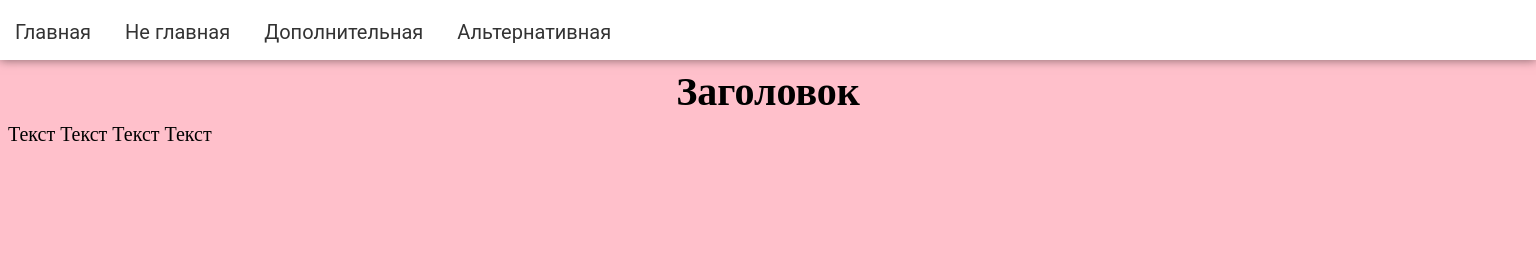
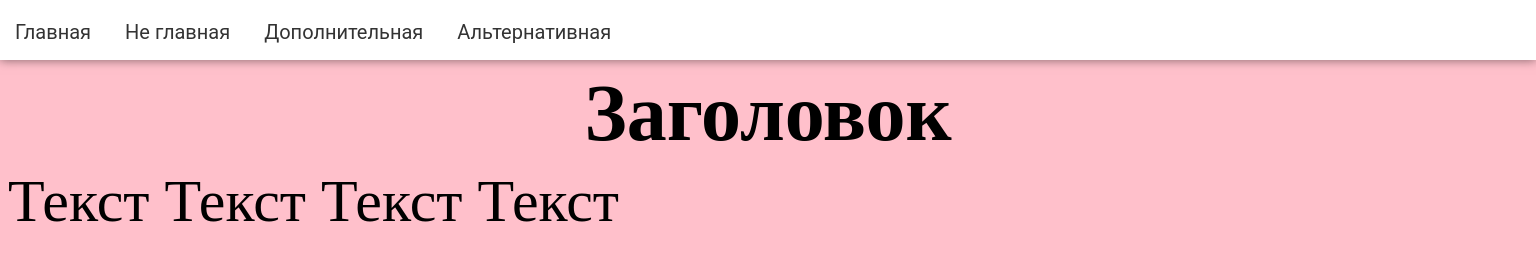
Before and after one commit to WebHeroSchool/Kots-HTML-17, a plain HTML site: page index.html in a window 1536 px wide. Drawn offline with Linux system fonts and the light colour scheme.

Commit message:
Исправлена адаптация шрифтов

```diff
--- a/style.css
+++ b/style.css
@@ -3,8 +3,27 @@ body {
   margin: 0;
 }
 
-/*ДЛЯ МАЛЕНЬКОГО ЭКРАНА*/
-@media (max-width: 639px) {
+@media (min-width:320px) {
+  .header__title {
+    font-size: 30px;
+  }
+
+  .block {
+    font-size: 10px;
+  }
+}
+
+@media (min-width:481px) {
+  .header__title {
+    font-size: 40px;
+  }
+
+  .block {
+    font-size: 20px;
+  }
+}
+
+@media (min-width:641px) {
   .header__title {
     font-size: 50px;
   }
@@ -12,7 +31,40 @@ body {
   .block {
     font-size: 30px;
   }
+}
 
+@media (min-width:961px) {
+  .header__title {
+    font-size: 60px;
+  }
+
+  .block {
+    font-size: 40px;
+  }
+}
+
+@media (min-width:1025px) {
+  .header__title {
+    font-size: 70px;
+  }
+
+  .block {
+    font-size: 50px;
+  }
+}
+
+@media (min-width:1281px) {
+  .header__title {
+    font-size: 80px;
+  }
+
+  .block {
+    font-size: 60px;
+  }
+}
+
+/*ДЛЯ МАЛЕНЬКОГО ЭКРАНА*/
+@media (max-width: 639px) {
   /* вид кнопки и кликабельность */
   .menu__btn {
     display: flex;
@@ -96,14 +148,6 @@ body {
 
 /*ДЛЯ ШИРОКОГО ЭКРАНА*/
 @media (min-width: 640px) {
-  .header__title {
-    font-size: 40px;
-  }
-
-  .block {
-    font-size: 20px;
-  }
-
   .menu__item {
     padding: 10px 15px;
     color: #333;
```
